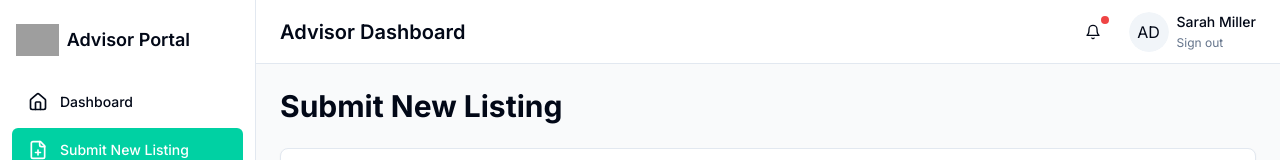
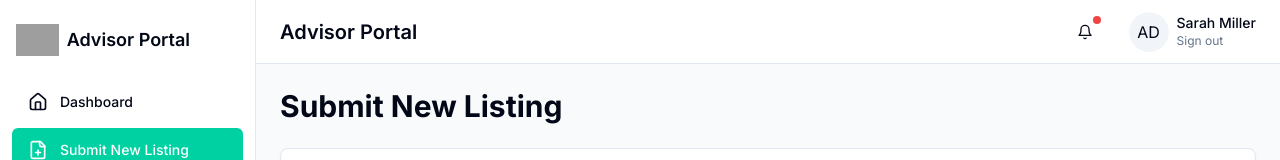
Before and after one commit to devopenledger/nse, a React (Vite) app: page /advisor/submit-listing in a window 1280 px wide. Shown: the top 160 px of the page. Built offline with nearby package versions, Linux system fonts and the light colour scheme; grey boxes are pictures that could not be loaded.

Commit message:
Update DashboardLayout.tsx

```diff
--- a/src/components/dashboard/DashboardLayout.tsx
+++ b/src/components/dashboard/DashboardLayout.tsx
@@ -16,14 +16,15 @@ const DashboardLayout = ({ children, type }: DashboardLayoutProps) => {
     <div className="flex h-screen overflow-hidden">
       <Sidebar type={type} />
 
-      <div className="flex-1 flex flex-col overflow-hidden">
-        <header className="bg-white dark:bg-gray-900 shadow-sm border-b h-16 flex items-center px-6">
-          <div className="flex-1 flex items-center justify-between">
-            <h2 className="text-xl font-semibold">
-              {type.charAt(0).toUpperCase() + type.slice(1)} Dashboard
+      <div className="flex flex-1 flex-col overflow-hidden">
+        <header className="bg-white dark:bg-gray-900 shadow-sm border-b h-16 flex items-center justify-between px-6">
+          <div className="flex items-center gap-6">
+            <h2 className="text-xl font-semibold whitespace-nowrap">
+              {type.charAt(0).toUpperCase() + type.slice(1)} Portal
             </h2>
+          </div>
 
-            <div className="flex items-center gap-4">
+          <div className="flex items-center gap-6">
             <Button variant="ghost" size="icon" className="relative">
               <Bell className="h-5 w-5" />
               <span className="absolute top-1 right-1 w-2 h-2 bg-red-500 rounded-full"></span>
@@ -36,14 +37,13 @@ const DashboardLayout = ({ children, type }: DashboardLayoutProps) => {
                   {type === 'investor' ? 'IN' : type === 'advisor' ? 'AD' : 'AM'}
                 </AvatarFallback>
               </Avatar>
-                <div className="hidden md:block text-sm">
+              <div className="hidden md:block text-sm leading-tight">
                 <div className="font-medium">
                   {type === 'investor' ? 'John Doe' : type === 'advisor' ? 'Sarah Miller' : 'Admin User'}
                 </div>
                 <Link to="/login" className="text-xs text-muted-foreground hover:text-nse-primary">
                   Sign out
                 </Link>
-                </div>
               </div>
             </div>
           </div>
```
Lines whose indentation alone changed are shown as unchanged.
